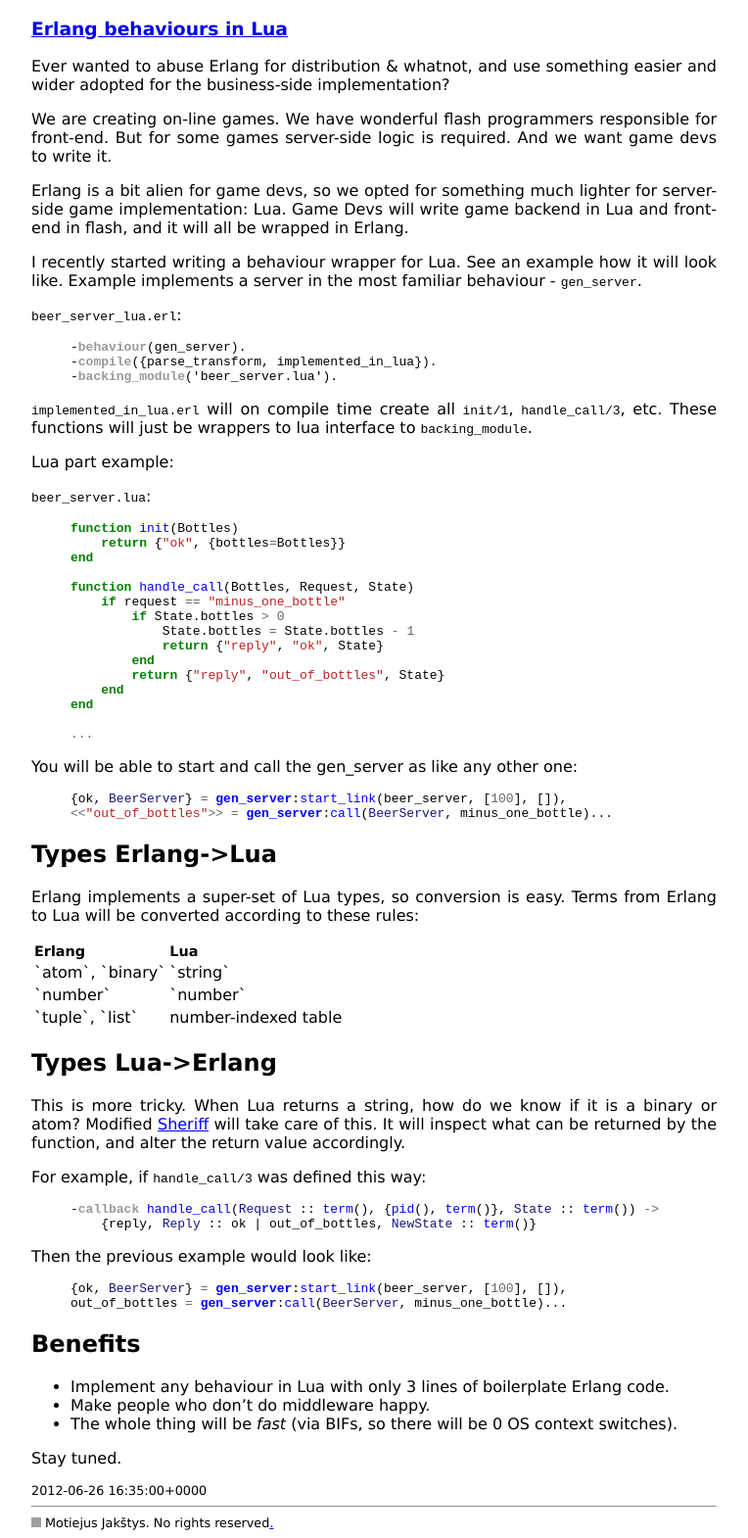
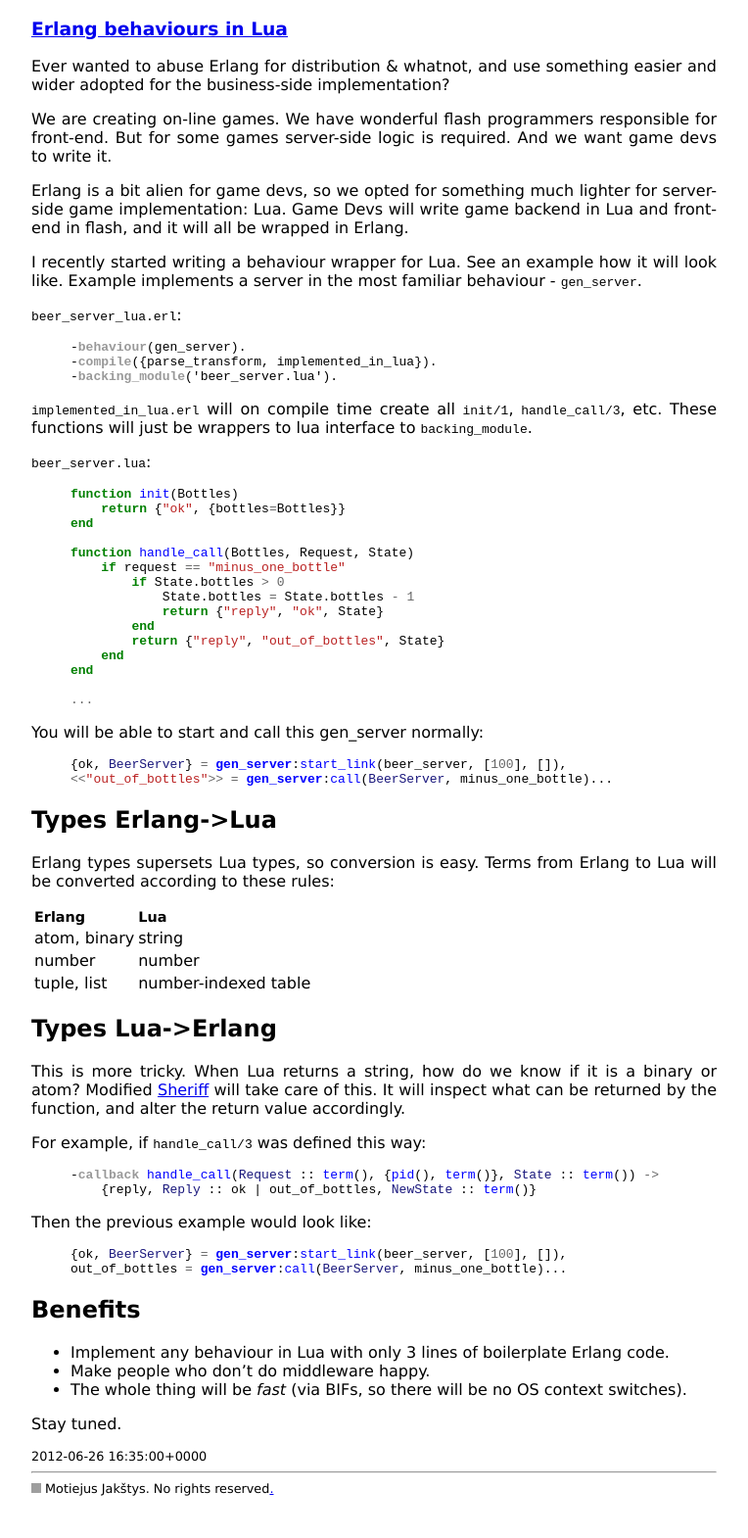
Before and after one commit to Motiejus/motiejus.github.com, a Jekyll site: the page built from _posts/2012-06-26-erlang-behaviours-in-lua.markdown, in a window 1280 px wide. Shown: the whole page at 98% size, without its empty margins (258-1022 px from the left). Built offline with Jekyll 4.4.1, drawn with Linux system fonts in a browser that asks for light colours; after the commit the page ends 1535 px from its top, so only the background shows below that; grey boxes are pictures that could not be loaded.

Commit message:
Erlang lua updates

```diff
--- a/_posts/2012-06-26-erlang-behaviours-in-lua.markdown
+++ b/_posts/2012-06-26-erlang-behaviours-in-lua.markdown
@@ -21,7 +21,7 @@ will look like. Example implements a server in the most familiar behaviour -
 
 `beer_server_lua.erl`:
 
-{% highlight Erlang %}
+{% highlight erlang %}
 -behaviour(gen_server).
 -compile({parse_transform, implemented_in_lua}).
 -backing_module('beer_server.lua').
@@ -30,8 +30,6 @@ will look like. Example implements a server in the most familiar behaviour -
 `implemented_in_lua.erl` will on compile time create all `init/1`,
 `handle_call/3`, etc. These functions will just be wrappers to lua interface to
 `backing_module`.
-
-Lua part example:
 
 `beer_server.lua`:
 {% highlight lua %}
@@ -52,7 +50,7 @@ end
 ...
 {% endhighlight %}
 
-You will be able to start and call the gen_server as like any other one:
+You will be able to start and call this gen_server normally:
 
 {% highlight erlang %}
 {ok, BeerServer} = gen_server:start_link(beer_server, [100], []),
@@ -63,14 +61,14 @@ You will be able to start and call the gen_server as like any other one:
 Types Erlang->Lua
 -----------------
 
-Erlang implements a super-set of Lua types, so conversion is easy. Terms from
-Erlang to Lua will be converted according to these rules:
+Erlang types supersets Lua types, so conversion is easy. Terms from Erlang to
+Lua will be converted according to these rules:
 
 <table>
 <tr><th>Erlang</th><th>Lua</th></tr>
-<tr><td>`atom`, `binary`</td><td>`string`</td></tr>
-<tr><td>`number`</td><td>`number`</td></tr>
-<tr><td>`tuple`, `list`</td><td>number-indexed table</td></tr>
+<tr><td>atom, binary</td><td>string</td></tr>
+<tr><td>number</td><td>number</td></tr>
+<tr><td>tuple, list</td><td>number-indexed table</td></tr>
 </table>
 
 Types Lua->Erlang
@@ -98,7 +96,7 @@ Benefits
 
 * Implement any behaviour in Lua with only 3 lines of boilerplate Erlang code.
 * Make people who don't do middleware happy.
-* The whole thing will be _fast_ (via BIFs, so there will be 0 OS context
+* The whole thing will be _fast_ (via BIFs, so there will be no OS context
   switches).
 
 Stay tuned.
```
